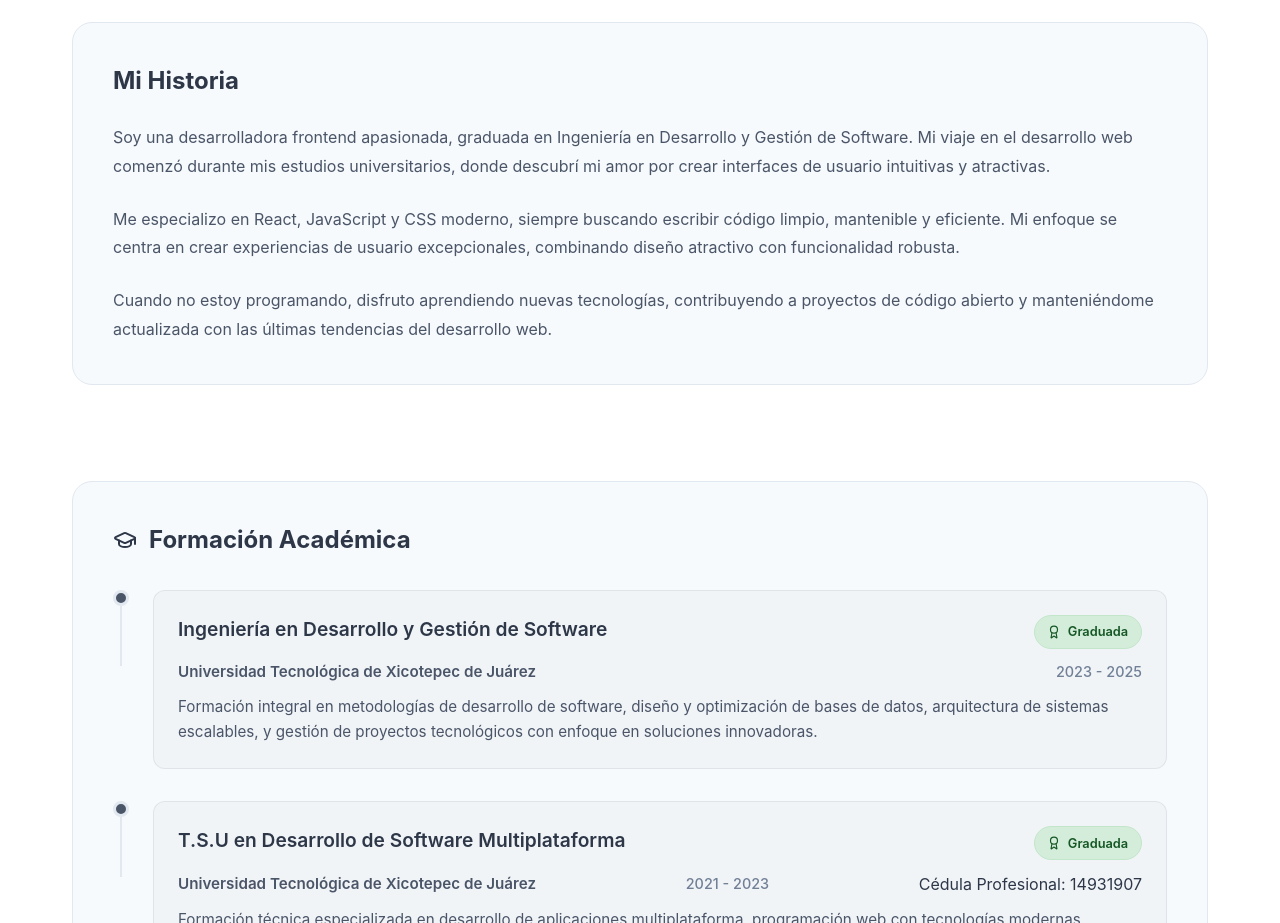
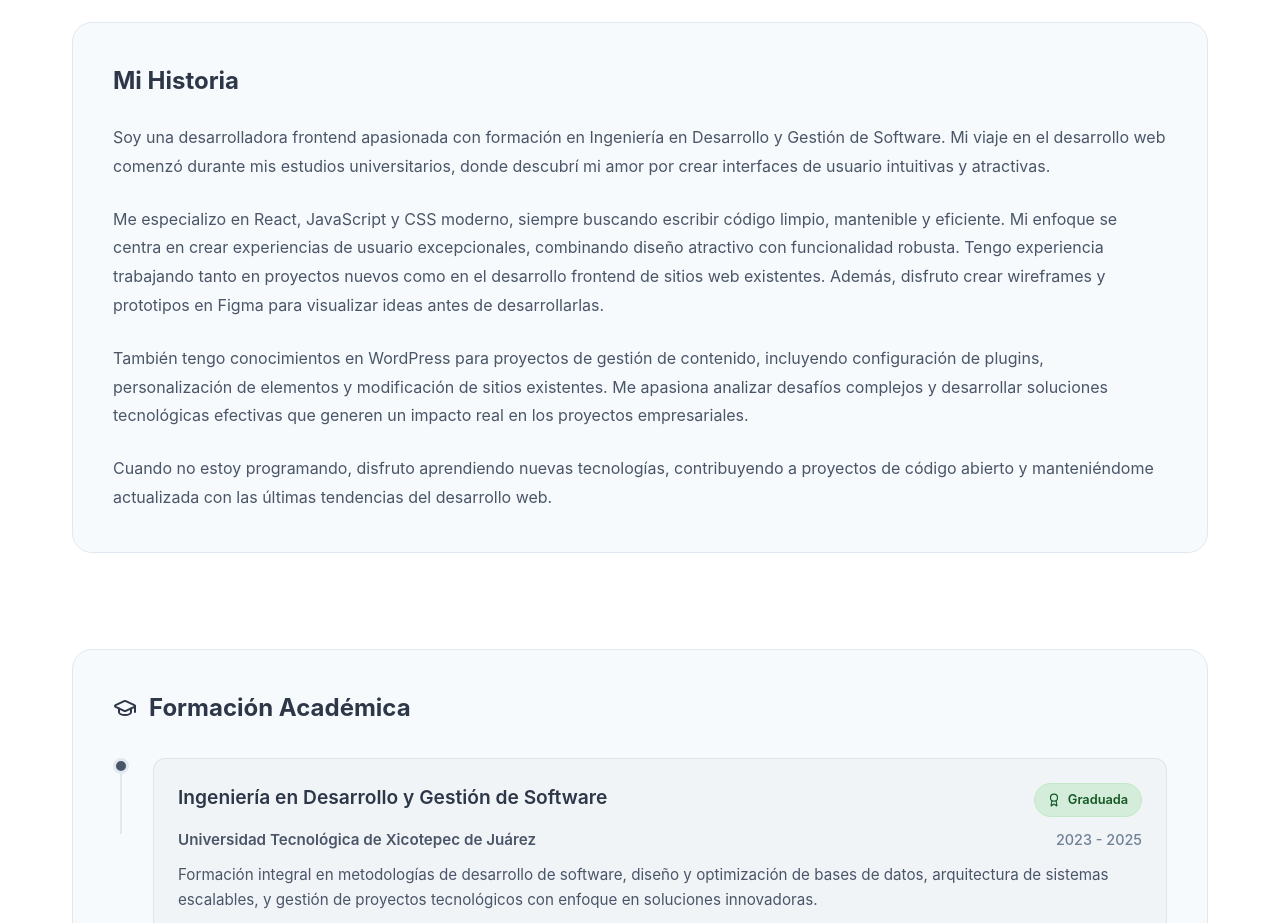
Before and after one commit to Jan-Amixtlan/My-PortafolioJann, a React (Vite) app: page / in a window 1280 px wide. Shown: the part 3200-4123 px from the top of the page. Built offline with nearby package versions, Linux system fonts and the light colour scheme.

Commit message:
fix: enhance personal description in About section to reflect broader skills and experiences

```diff
--- a/src/sections/About.jsx
+++ b/src/sections/About.jsx
@@ -69,14 +69,22 @@ const About = () => {
             <div className="description-card">
               <h3>Mi Historia</h3>
               <p>
-                Soy una desarrolladora frontend apasionada, graduada en Ingeniería en Desarrollo y Gestión de Software.
+                Soy una desarrolladora frontend apasionada con formación en Ingeniería en Desarrollo y Gestión de Software.
                 Mi viaje en el desarrollo web comenzó durante mis estudios universitarios, donde descubrí mi amor
                 por crear interfaces de usuario intuitivas y atractivas.
               </p>
               <p>
                 Me especializo en React, JavaScript y CSS moderno, siempre buscando escribir código limpio,
                 mantenible y eficiente. Mi enfoque se centra en crear experiencias de usuario excepcionales,
-                combinando diseño atractivo con funcionalidad robusta.
+                combinando diseño atractivo con funcionalidad robusta. Tengo experiencia trabajando tanto en
+                proyectos nuevos como en el desarrollo frontend de sitios web existentes. Además, disfruto
+                crear wireframes y prototipos en Figma para visualizar ideas antes de desarrollarlas.
+              </p>
+              <p>
+                También tengo conocimientos en WordPress para proyectos de gestión de contenido, incluyendo
+                configuración de plugins, personalización de elementos y modificación de sitios existentes.
+                Me apasiona analizar desafíos complejos y desarrollar soluciones tecnológicas efectivas que
+                generen un impacto real en los proyectos empresariales.
               </p>
               <p>
                 Cuando no estoy programando, disfruto aprendiendo nuevas tecnologías, contribuyendo a
```
